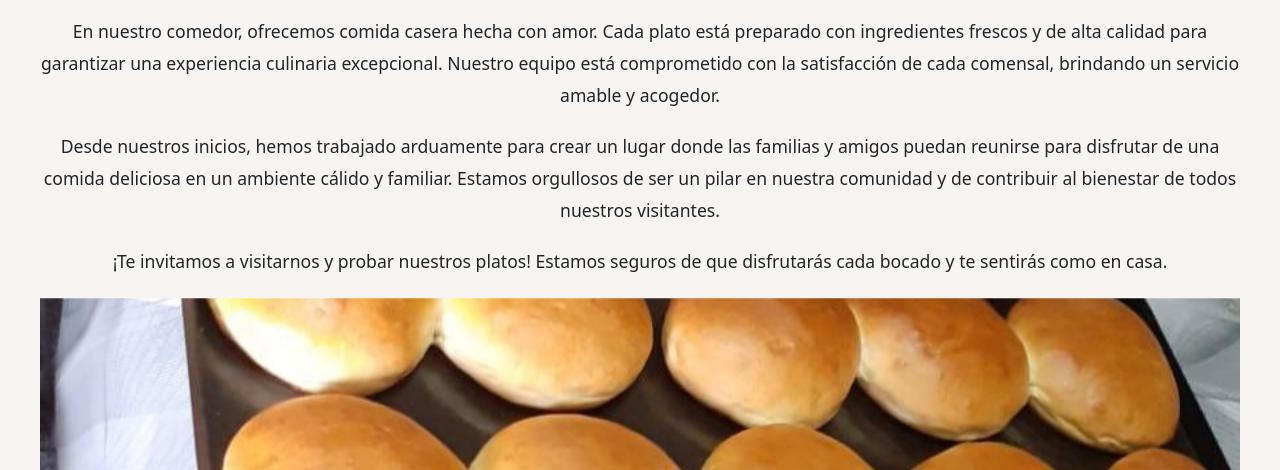
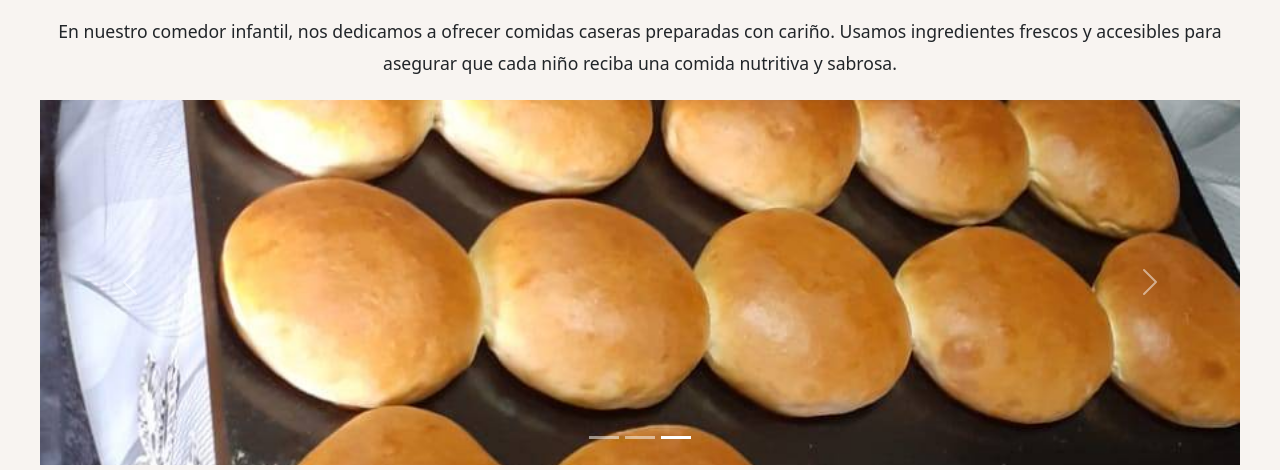
Before and after one commit to nicoconidi/comedorestrellabelen, a plain HTML site: page index.html in a window 1280 px wide. Shown: the part 182-652 px from the top of the page. Drawn offline with nearby package versions, Linux system fonts and the light colour scheme.

Commit message:
se modifico carousel

```diff
--- a/index.html
+++ b/index.html
@@ -30,9 +30,7 @@
     <main>
         <section id="inicio">
             <h2>Bienvenidos al Comedor Estrella de Belén</h2>
-            <p>En nuestro comedor, ofrecemos comida casera hecha con amor. Cada plato está preparado con ingredientes frescos y de alta calidad para garantizar una experiencia culinaria excepcional. Nuestro equipo está comprometido con la satisfacción de cada comensal, brindando un servicio amable y acogedor.</p>
-            <p>Desde nuestros inicios, hemos trabajado arduamente para crear un lugar donde las familias y amigos puedan reunirse para disfrutar de una comida deliciosa en un ambiente cálido y familiar. Estamos orgullosos de ser un pilar en nuestra comunidad y de contribuir al bienestar de todos nuestros visitantes.</p>
-            <p>¡Te invitamos a visitarnos y probar nuestros platos! Estamos seguros de que disfrutarás cada bocado y te sentirás como en casa.</p>
+            <p>En nuestro comedor infantil, nos dedicamos a ofrecer comidas caseras preparadas con cariño. Usamos ingredientes frescos y accesibles para asegurar que cada niño reciba una comida nutritiva y sabrosa.</p>
             <!-- Carrusel de imágenes -->
             <div id="carouselExample" class="carousel slide" data-bs-ride="carousel" data-bs-interval="2000">
                 <div class="carousel-indicators">
--- a/styles.css
+++ b/styles.css
@@ -165,7 +165,7 @@ footer {
 /* Carrusel */
 .carousel-inner img {
     object-fit: cover; /* Asegura que la imagen cubra el contenedor */
-    height: 400px; /* Ajusta la altura según tus necesidades */
+    height: 365px; /* Ajusta la altura según tus necesidades */
 }
 @media (max-width: 768px) {
     .header-logo {
```
